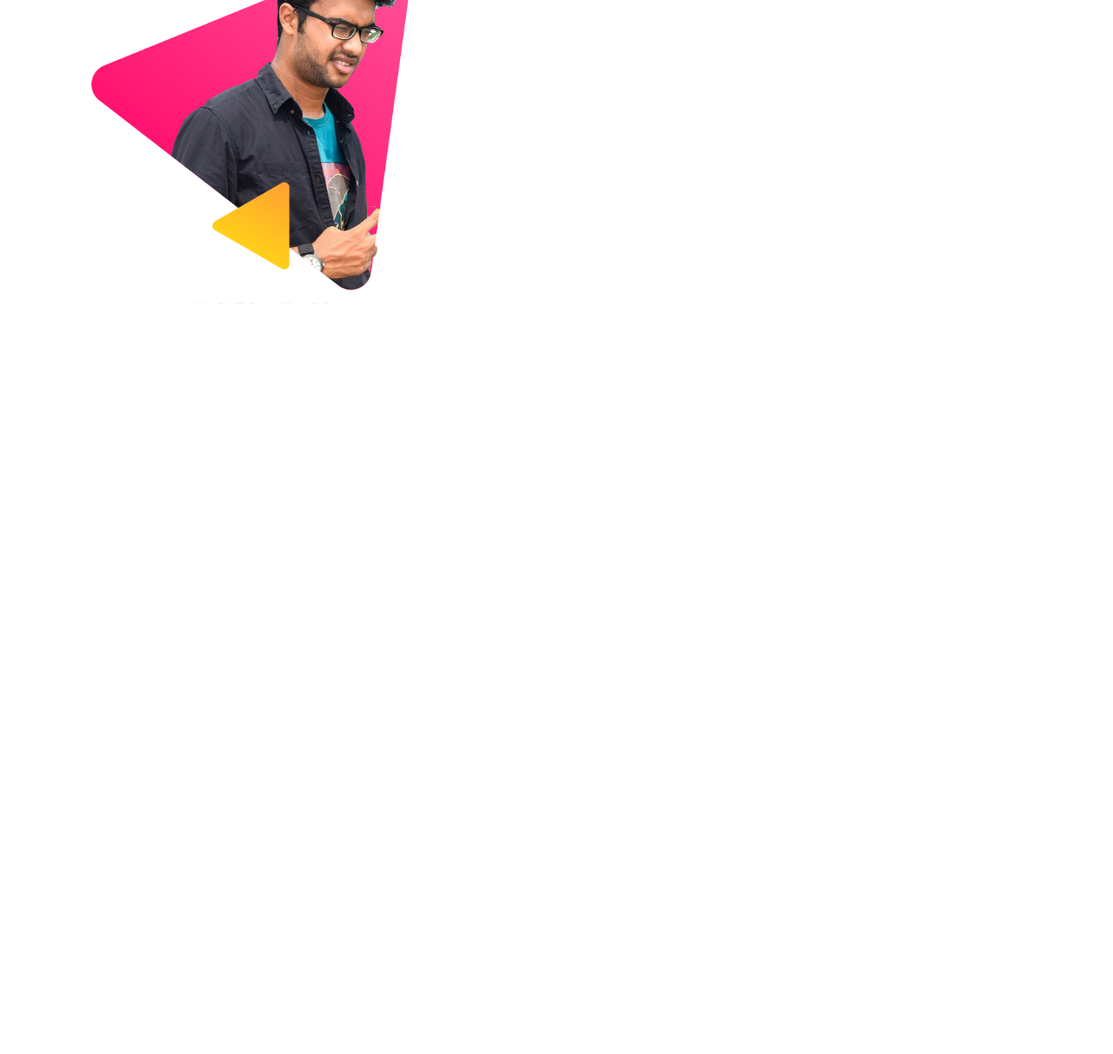
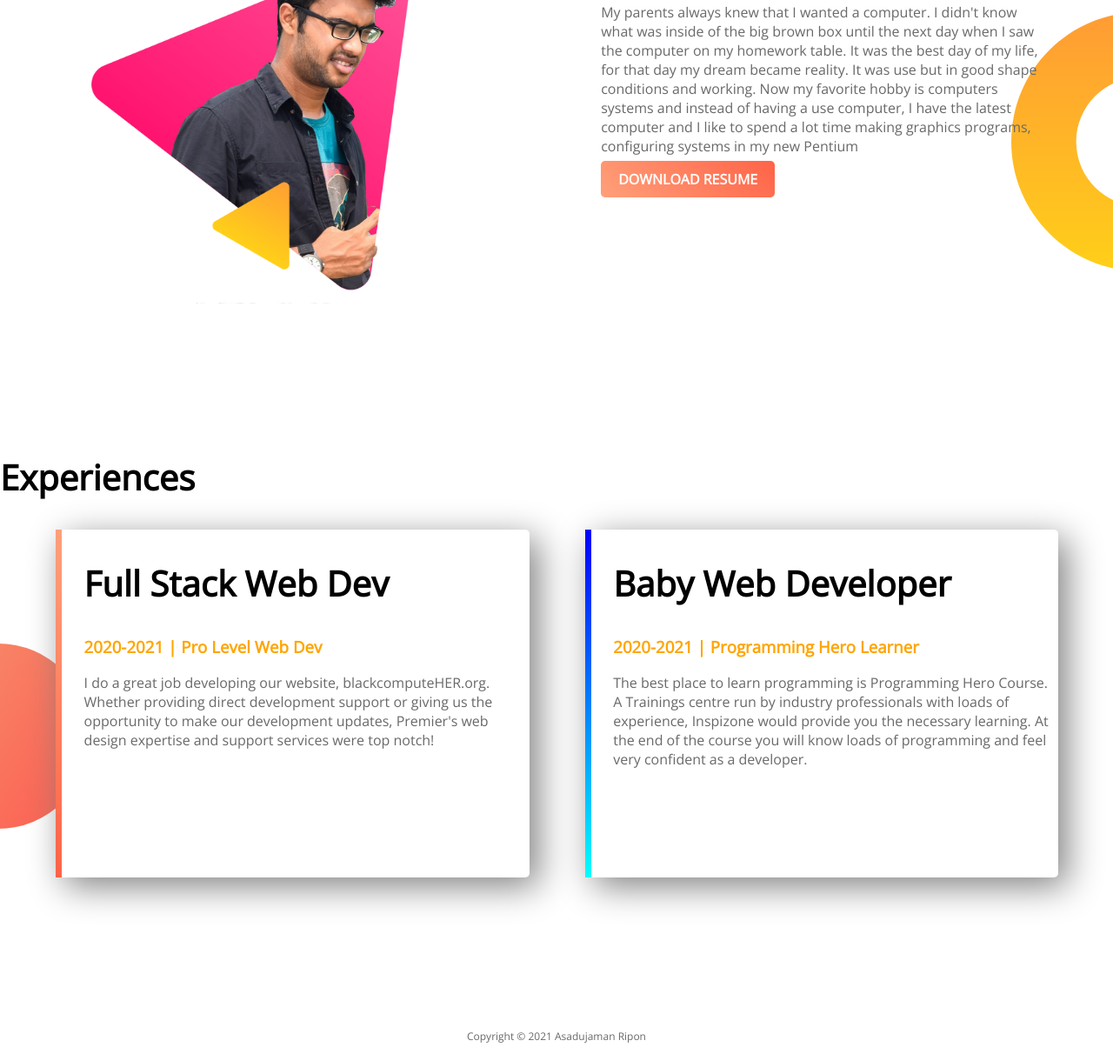
Before and after one commit to asad1pro/asad-portfolio, a plain HTML site: page index.html in a window 1280 px wide. Shown: the part 812-2024 px from the top of the page at 87% size. Before the commit the page ends 1300 px from the top, so only its background shows below. Drawn offline with nearby package versions, Linux system fonts and the light colour scheme.

Commit message:
final submit

```diff
--- a/index.html
+++ b/index.html
@@ -14,7 +14,7 @@
     <section class="top-banner">
         <div class="half-width">
             <h1>Welcome To</h1>
-            <h1><span class="name-highlight">Asad</span> Website</h1>
+            <h1><span class="orange-highlight">Asad</span> Website</h1>
             <h3>Professional web developer</h3>
             <p> Dedicated web developer with five years of experience in database administration and website design. Strong creative and analytical skills. Team player with an eye for detail. MySQL, Python and Ruby on Rails.
             Experienced developer with expertise in educational institutions and Blackboard online classroom management. Experienced with ASP, XML, HTML, CSS5 and PHP. Goal-oriented and driven.</p>
@@ -29,9 +29,29 @@
 
         </div>
         <div class="half-width">
-
+            <h2>Big Dream</h2>
+            <h3>Become World's No. 1 Developer</h3>
+            <p>My parents always knew that I wanted a computer. I didn't know what was inside of the big brown box until the next day when I saw the computer on my homework table. It was the best day of my life, for that day my dream became reality. It was use but in good shape conditions and working. Now my favorite hobby is computers systems and instead of having a use computer, I have the latest computer and I like to spend a lot time making graphics programs, configuring systems in my new Pentium</p>
+            <a class="link-button" target="_blank" href="https://www.facebook.com/asad1pro/">DOWNLOAD RESUME</a>
         </div>
 
     </section>
+    <section class="experience-area">
+        <h2>Experiences</h2>
+        <div id="full-stack" class="half-width single-experience">
+            <h2>Full Stack Web Dev</h2>
+            <h3 class="orange-highlight">2020-2021 | Pro Level Web Dev </h3>
+            <p>I do a great job developing our website, blackcomputeHER.org. Whether providing direct development support or giving us the opportunity to make our development updates, Premier's web design expertise and support services were top notch!</p>
+        </div>
+        <div id="baby-web" class="half-width single-experience">
+            <h2>Baby Web Developer</h2>
+            <h3 class="orange-highlight">2020-2021 | Programming Hero Learner</h3>
+            <p>The best place to learn programming is Programming Hero Course. A Trainings centre run by industry professionals with loads of experience, Inspizone would provide you the necessary learning. At the end of the course you will know loads of programming and feel very confident as a developer.</p>
+        </div>
+
+    </section>
+    <footer>
+        <p>Copyright © 2021 Asadujaman Ripon</p>
+    </footer>
 </body>
 </html>
--- a/style.css
+++ b/style.css
@@ -5,8 +5,14 @@ body{
 h1{
     font-size: 50px;
 }
-.name-highlight{
+.orange-highlight{
     color: orange;
+}
+h2{
+    font-size: 40px;
+}
+p{
+    color: dimgray;
 }
 .half-width{
     width: 40%;
@@ -34,3 +40,33 @@ section{
     color: white;
     font-weight: bold;
 }
+.dream-area{
+    background-image: url(images/dream-bg.png);
+    background-repeat: no-repeat;
+    background-position: right;
+}
+.single-experience{
+    box-shadow: 10px 10px 40px gray;
+    border-radius: 5px;
+    height: 80%;
+    background-color: white;
+}
+.experience-area{
+    background-image: url(images/exp-bg.png);
+    background-repeat: no-repeat;
+    background-position: left;
+}
+#full-stack{
+    border-left: 7px solid;
+    border-image: linear-gradient(180deg,lightsalmon, tomato);
+    border-image-slice: 1;
+}
+#baby-web{
+    border-left: 7px solid;
+    border-image: linear-gradient(180deg,blue, cyan );
+    border-image-slice: 1;
+}
+footer p{
+    text-align: center;
+    font-size: 12px;
+}
```
